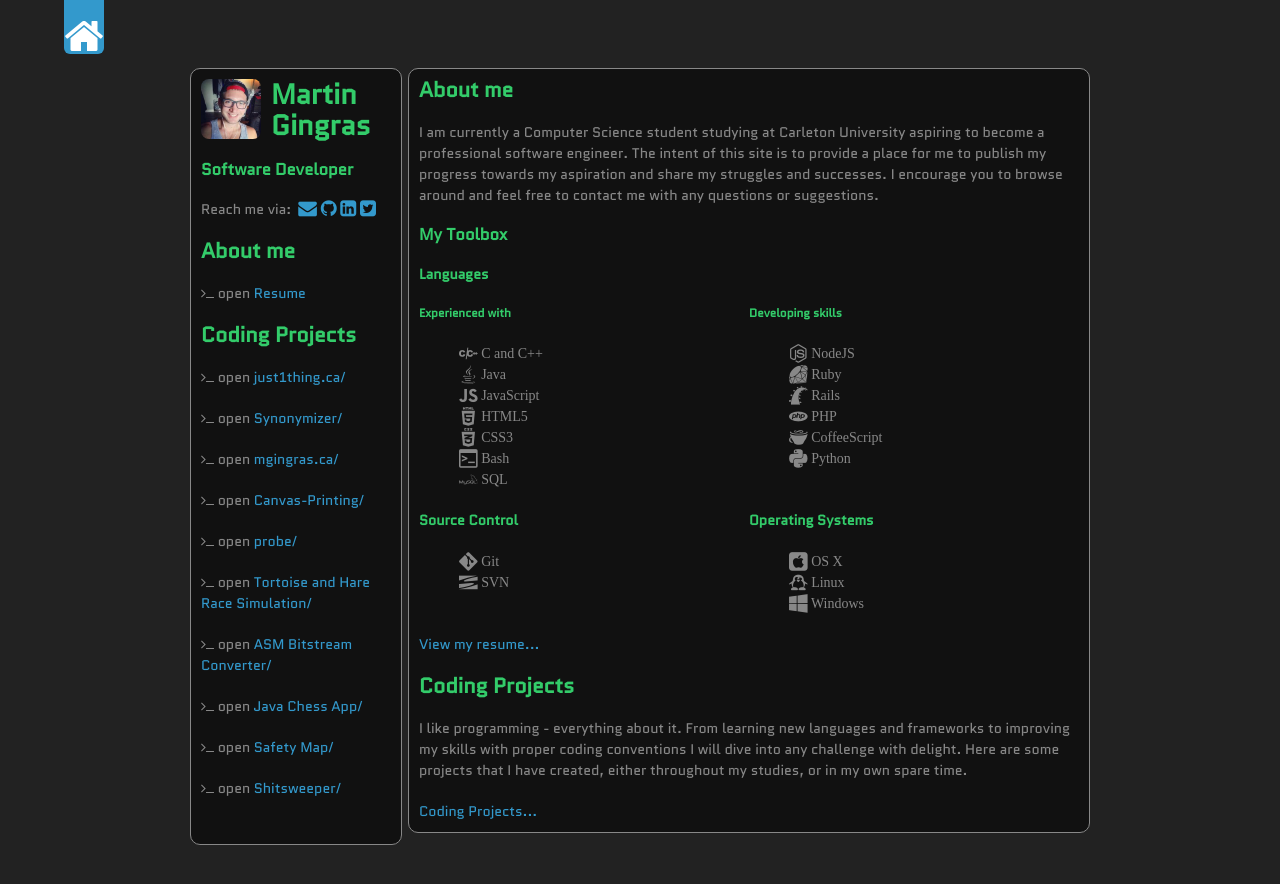
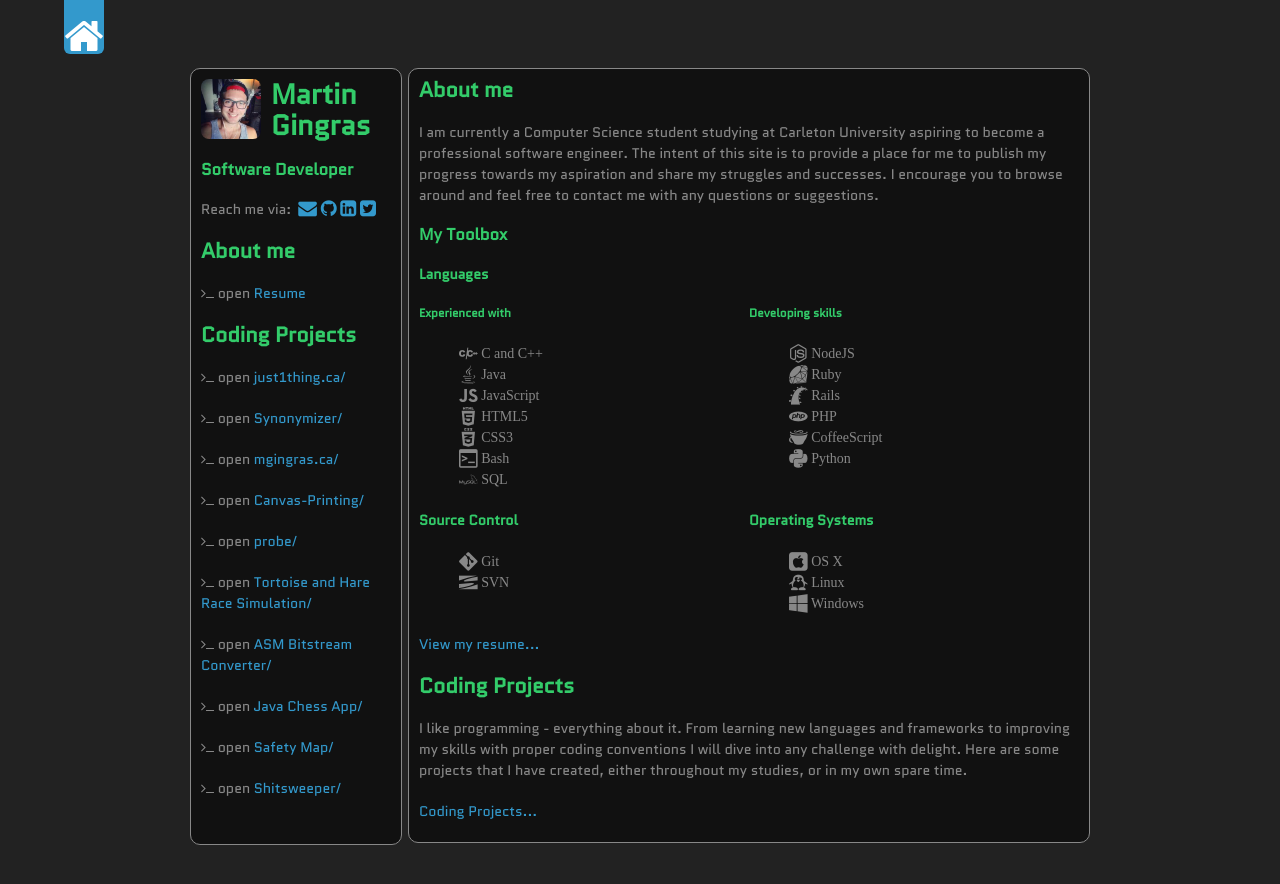
Before and after one commit to mgingras/The-old-mgingras.ca, a Jekyll site: the page built from index.html, in a window 1280 px wide. Shown: the top 884 px of the page. Built offline with Jekyll 4.4.1, drawn with Linux system fonts in a browser that asks for light colours; some web fonts are replaced; Markdown is read by kramdown in place of the engine named in the settings.

Commit message:
added padding at bottom

```diff
--- a/_includes/home.html
+++ b/_includes/home.html
@@ -49,7 +49,7 @@
 <div style="width:100%;float:left;">
   <nav><p><a href="/resume/resume.pdf">View my resume...</a></p></nav>
 </div>
-<div style="float:left;">
+<div style="float:left;padding-bottom: 10px;">
   <h2>Coding Projects</h2>
   <p>
     I like programming - everything about it. From learning new languages and frameworks to improving my skills with proper coding conventions I will dive into any challenge with delight. Here are some projects that I have created, either throughout my studies, or in my own spare time.
```
